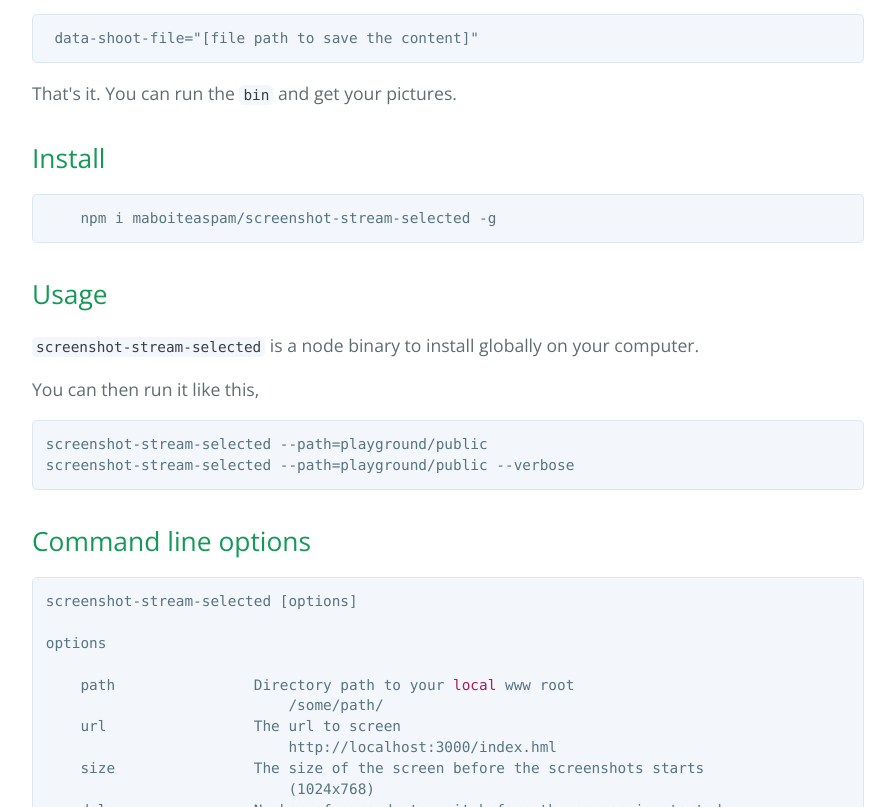
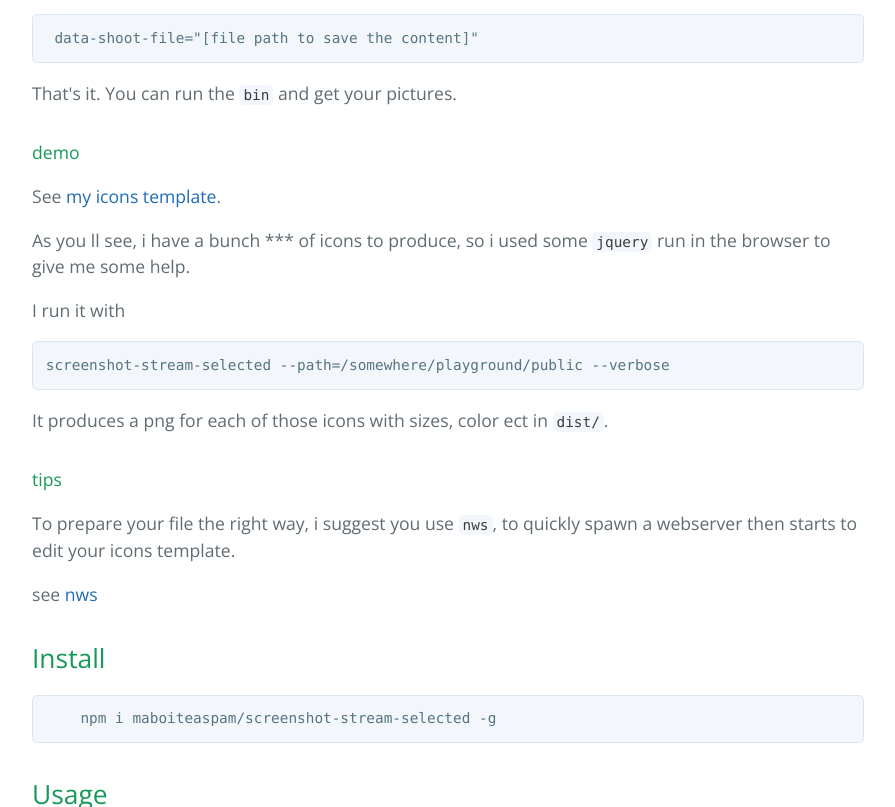
Before and after one commit to maboiteaspam/screenshot-stream-selected, a plain HTML site: page index.html in a window 1280 px wide. Shown: the part 760-1567 px from the top of the page, without its empty margins (192-1087 px from the left). Drawn offline with nearby package versions, Linux system fonts and the light colour scheme.

```diff
--- a/index.html
+++ b/index.html
@@ -40,6 +40,26 @@
 <div class="highlight highlight-text-html-basic"><pre> data-shoot-file="[file path to save the content]"</pre></div>
 
 <p>That's it. You can run the <code>bin</code> and get your pictures.</p>
+
+<h4>
+<a id="demo" class="anchor" href="#demo" aria-hidden="true"><span class="octicon octicon-link"></span></a>demo</h4>
+
+<p>See <a href="/playground/public/index.html">my icons template</a>.</p>
+
+<p>As you ll see, i have a bunch *** of icons to produce, so i used some <code>jquery</code> run in the browser to give me some help.</p>
+
+<p>I run it with</p>
+
+<div class="highlight highlight-source-shell"><pre>screenshot-stream-selected --path=/somewhere/playground/public --verbose</pre></div>
+
+<p>It produces a png for each of those icons with sizes, color ect in <code>dist/</code>.</p>
+
+<h4>
+<a id="tips" class="anchor" href="#tips" aria-hidden="true"><span class="octicon octicon-link"></span></a>tips</h4>
+
+<p>To prepare your file the right way, i suggest you use <code>nws</code>, to quickly spawn a webserver then starts to edit your icons template.</p>
+
+<p>see <a href="https://github.com/KenPowers/nws">nws</a></p>
 
 <h2>
 <a id="install" class="anchor" href="#install" aria-hidden="true"><span class="octicon octicon-link"></span></a>Install</h2>
```
Also changed, not shown: params.json (+1 -1 lines).
